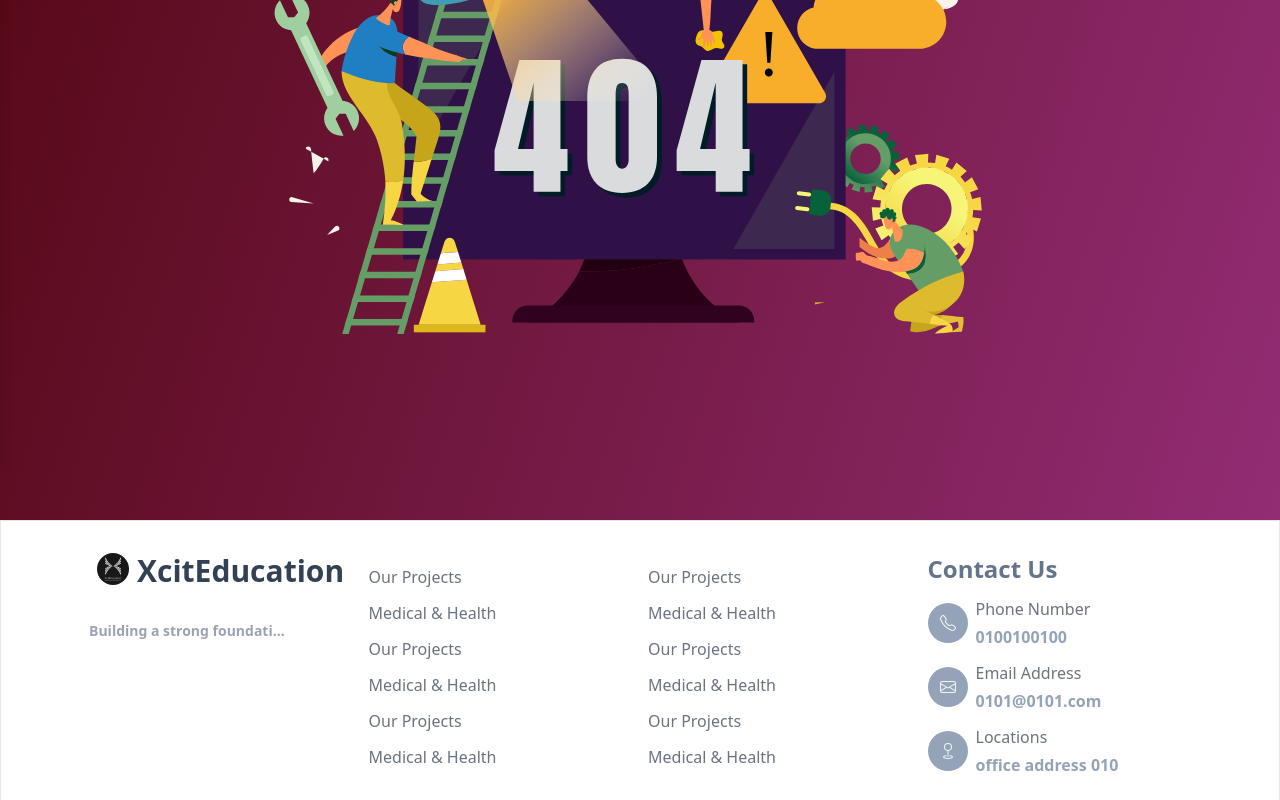
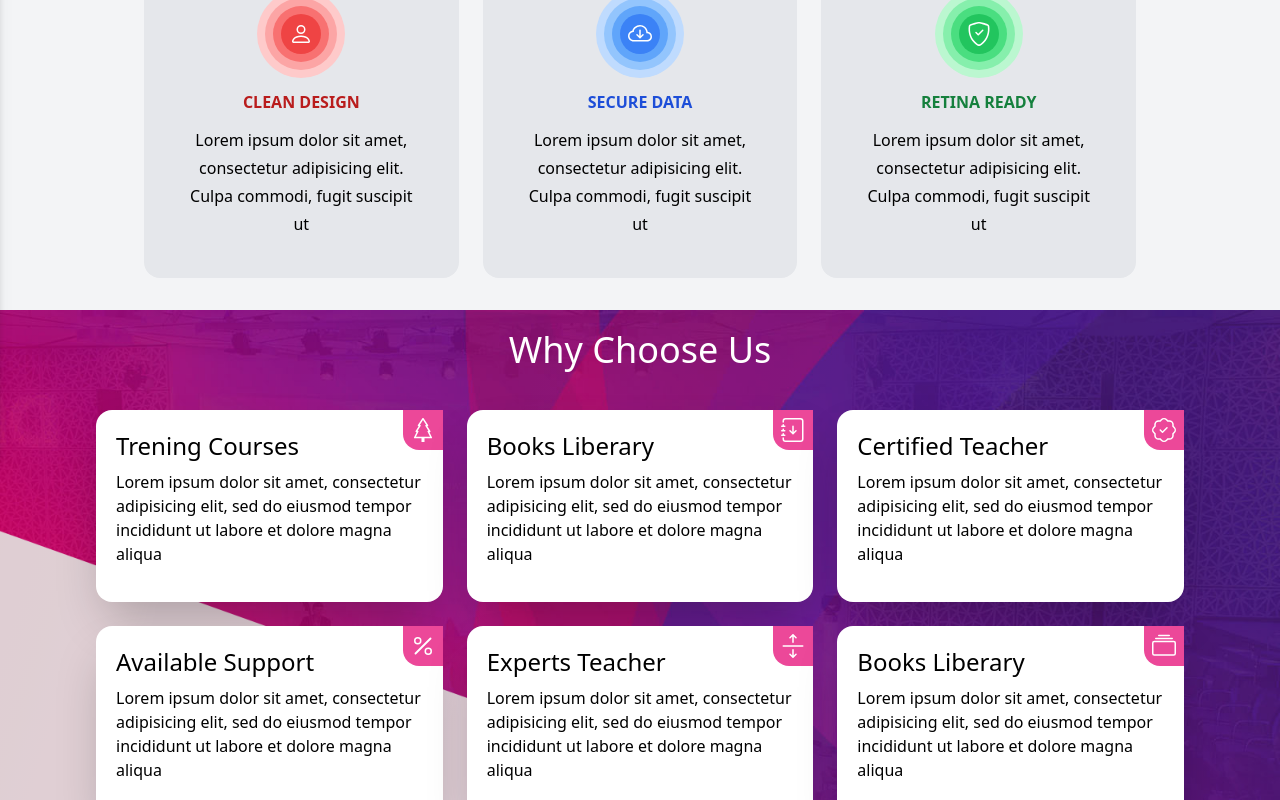
Before and after one commit to devjs1000/course-hub, a React (Vite) app: page /aboutus in a window 1280 px wide. Shown: the part 340-1140 px from the top of the page. Built offline with nearby package versions, Linux system fonts and the light colour scheme; no server answers.

Commit message:
about page added

```diff
--- a/src/App.jsx
+++ b/src/App.jsx
@@ -25,6 +25,7 @@ import { Login, Signup } from './components/Auth';
 import Navbar from './components/header/Navbar';
 import Loading from './UI/BoxLoading';
 import Contact from './components/ContactUs/ContactUs';
+import About from './components/AboutUs/AboutUs';
 
 function App() {
 	const [loading, setLoading] = useState(true);
@@ -47,6 +48,7 @@ function App() {
 							<Route path="/login" element={<Login />} />
 							<Route path="/signup" element={<Signup />} />
 							<Route path="/contactus" element={<Contact />} />
+							<Route path="/aboutus" element={<About />} />
 							<Route
 								path="/my-profile"
 								element={
--- /dev/null
+++ b/src/components/AboutUs/AboutUs.jsx
@@ -0,0 +1,173 @@
+import React from "react";
+import {
+  ArrowsExpand,
+  CloudArrowDown,
+  Collection,
+  JournalArrowDown,
+  PatchCheck,
+  Percent,
+  Person,
+  ShieldCheck,
+  Tree,
+} from "react-bootstrap-icons";
+import bg from "../../images/about-bg.png";
+
+const About = () => {
+  const styles = {
+    topDiv:
+      "bg-gradient-to-r from-red-500 to-pink-500 py-12 flex flex-col justify-center items-center text-white",
+    topHead: "border-b-2 text-3xl font-bold mb-2 pb-2",
+    topGridMain: "bg-gray-100",
+    topGridWrapper: "grid grid-cols-12 gap-6 mx-5 md:mx-14 lg:mx-36 py-8",
+    topGridItem:
+      "col-span-12 md:col-span-4  p-10 flex flex-col justify-center items-center text-center rounded-2xl bg-gray-200",
+    topIconDiv:
+      "w-10 h-10 flex items-center justify-center text-white rounded-full text-2xl",
+    topGridHead: "font-bold my-3",
+    topGridShort: "leading-7",
+    whyMain: "p-10 md:px-12 lg:px-24 relative overflow-hidden",
+    whyBg: "absolute top-0 left-0 opacity-80",
+    whyHead: "text-4xl font-medium relative -top-5 text-center text-white",
+    whyGrid: "grid grid-cols-12 mt-5 gap-6",
+    whyGridItem:
+      "h-48 relative col-span-12 md:col-span-6 lg:col-span-4 bg-white text-black p-5 shadow-2xl rounded-b-2xl rounded-tl-2xl hover:bg-gradient-to-b from-red-500 to-pink-500 hover:text-white",
+    whyIcon:
+      "absolute top-0 right-0 w-10 h-10 text-2xl flex items-center justify-center bg-pink-500 text-white rounded-bl-2xl",
+    whyItemHead: "text-2xl font-medium mb-2",
+  };
+  return (
+    <div>
+      <div className={styles.topDiv}>
+        <h1 className={styles.topHead}>About Us</h1>
+        <p>Lorem ipsum dolor sit amet, consectetur adipisicing elit.</p>
+        <p>Culpa commodi, fugit suscipit ut</p>
+      </div>
+      <div className={styles.topGridMain}>
+        <div className={styles.topGridWrapper}>
+          <div className={styles.topGridItem}>
+            <div className="p-2 rounded-full bg-red-200">
+              <div className="p-2 rounded-full bg-red-300">
+                <div className="p-2 rounded-full bg-red-400">
+                  <div className={`${styles.topIconDiv} bg-red-500`}>
+                    <Person />
+                  </div>
+                </div>
+              </div>
+            </div>
+            <h2 className={`${styles.topGridHead} text-red-700`}>
+              CLEAN DESIGN
+            </h2>
+            <p className={styles.topGridShort}>
+              Lorem ipsum dolor sit amet, consectetur adipisicing elit. Culpa
+              commodi, fugit suscipit ut
+            </p>
+          </div>
+          <div className={styles.topGridItem}>
+            <div className="p-2 rounded-full bg-blue-200">
+              <div className="p-2 rounded-full bg-blue-300">
+                <div className="p-2 rounded-full bg-blue-400">
+                  <div className={`${styles.topIconDiv} bg-blue-500`}>
+                    <CloudArrowDown />
+                  </div>
+                </div>
+              </div>
+            </div>
+            <h2 className={`${styles.topGridHead} text-blue-700`}>
+              SECURE DATA
+            </h2>
+            <p className={styles.topGridShort}>
+              Lorem ipsum dolor sit amet, consectetur adipisicing elit. Culpa
+              commodi, fugit suscipit ut
+            </p>
+          </div>
+          <div className={styles.topGridItem}>
+            <div className="p-2 rounded-full bg-green-200">
+              <div className="p-2 rounded-full bg-green-300">
+                <div className="p-2 rounded-full bg-green-400">
+                  <div className={`${styles.topIconDiv} bg-green-500`}>
+                    <ShieldCheck />
+                  </div>
+                </div>
+              </div>
+            </div>
+            <h2 className={`${styles.topGridHead} text-green-700`}>
+              RETINA READY
+            </h2>
+            <p className={styles.topGridShort}>
+              Lorem ipsum dolor sit amet, consectetur adipisicing elit. Culpa
+              commodi, fugit suscipit ut
+            </p>
+          </div>
+        </div>
+      </div>
+      <div className={styles.whyMain}>
+        <img className={styles.whyBg} src={bg} alt="" />
+        <h1 className={styles.whyHead}>Why Choose Us</h1>
+        <div className={styles.whyGrid}>
+          <div className={styles.whyGridItem}>
+            <div className={styles.whyIcon}>
+              <Tree />
+            </div>
+            <h4 className={styles.whyItemHead}>Trening Courses</h4>
+            <p>
+              Lorem ipsum dolor sit amet, consectetur adipisicing elit, sed do
+              eiusmod tempor incididunt ut labore et dolore magna aliqua
+            </p>
+          </div>
+          <div className={styles.whyGridItem}>
+            <div className={styles.whyIcon}>
+              <JournalArrowDown />
+            </div>
+            <h4 className={styles.whyItemHead}>Books Liberary</h4>
+            <p>
+              Lorem ipsum dolor sit amet, consectetur adipisicing elit, sed do
+              eiusmod tempor incididunt ut labore et dolore magna aliqua
+            </p>
+          </div>
+          <div className={styles.whyGridItem}>
+            <div className={styles.whyIcon}>
+              <PatchCheck />
+            </div>
+            <h4 className={styles.whyItemHead}>Certified Teacher</h4>
+            <p>
+              Lorem ipsum dolor sit amet, consectetur adipisicing elit, sed do
+              eiusmod tempor incididunt ut labore et dolore magna aliqua
+            </p>
+          </div>
+          <div className={styles.whyGridItem}>
+            <div className={styles.whyIcon}>
+              <Percent />
+            </div>
+            <h4 className={styles.whyItemHead}>Available Support</h4>
+            <p>
+              Lorem ipsum dolor sit amet, consectetur adipisicing elit, sed do
+              eiusmod tempor incididunt ut labore et dolore magna aliqua
+            </p>
+          </div>
+          <div className={styles.whyGridItem}>
+            <div className={styles.whyIcon}>
+              <ArrowsExpand />
+            </div>
+            <h4 className={styles.whyItemHead}>Experts Teacher</h4>
+            <p>
+              Lorem ipsum dolor sit amet, consectetur adipisicing elit, sed do
+              eiusmod tempor incididunt ut labore et dolore magna aliqua
+            </p>
+          </div>
+          <div className={styles.whyGridItem}>
+            <div className={styles.whyIcon}>
+              <Collection />
+            </div>
+            <h4 className={styles.whyItemHead}>Books Liberary</h4>
+            <p>
+              Lorem ipsum dolor sit amet, consectetur adipisicing elit, sed do
+              eiusmod tempor incididunt ut labore et dolore magna aliqua
+            </p>
+          </div>
+        </div>
+      </div>
+    </div>
+  );
+};
+
+export default About;
--- a/src/components/header/Navbar.jsx
+++ b/src/components/header/Navbar.jsx
@@ -53,7 +53,7 @@ function Navbar() {
 		path === 'my-profile' ? 'hidden' : 'h-1 bg-transparent'
 	}`;
 
-	const navLinks = ['Home', 'About', 'Courses', 'Teachers'];
+	const navLinks = ['Home', 'About','Courses', 'Teachers'];
 	const usernameClasses = `text-xl ${isVisible ? 'text-white' : 'text-black'}`;
 	return (
 		<>
```
Also changed, not shown: src/images/about-bg.png (added).
